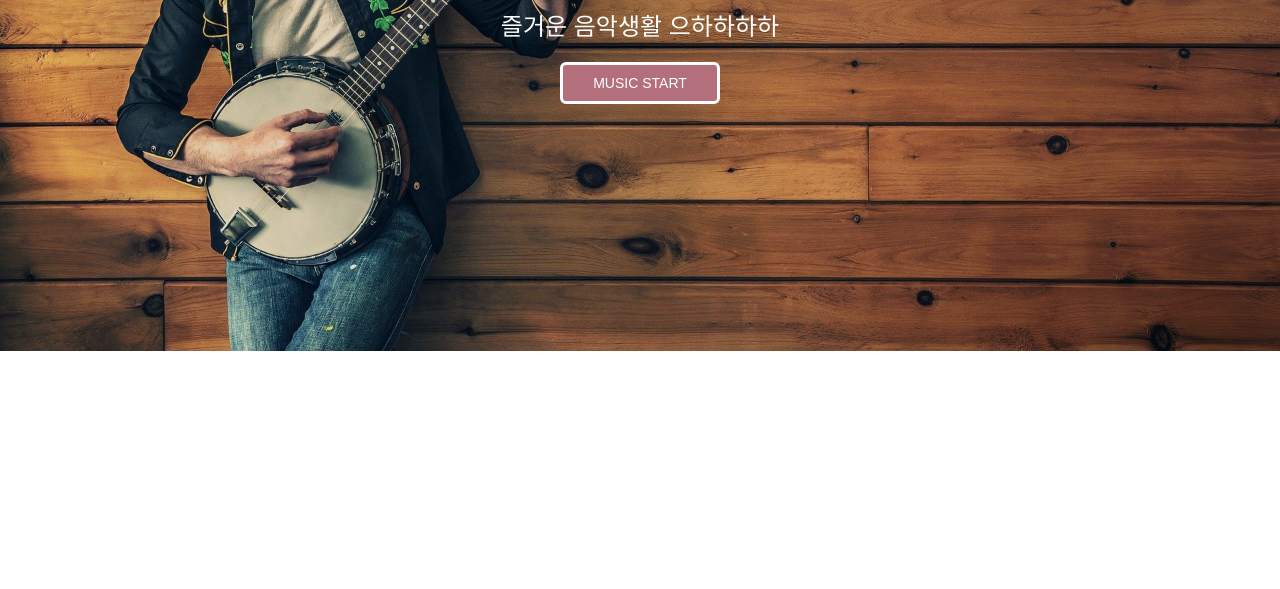
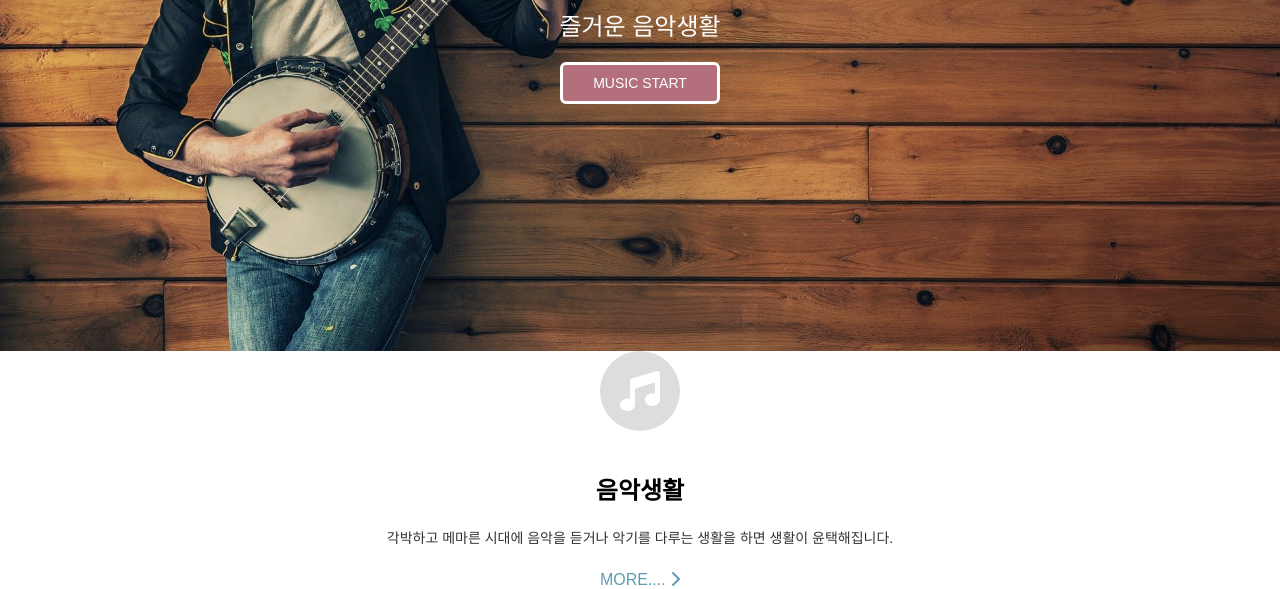
Before and after one commit to carpediem3651/CSS--portfolio, a plain HTML site: page index.html in a window 1280 px wide. Shown: the part 449-1038 px from the top of the page. Before the commit the page ends 800 px from the top, so only its background shows below. Drawn offline with Linux system fonts and the light colour scheme; a web font is replaced by a local one.

Commit message:
# 수행한 작업 # 1.개요 글자 추가 2.개요 아이콘 추가

```diff
--- a/index.html
+++ b/index.html
@@ -6,6 +6,7 @@
     <meta name="viewport" content="width=device-width, initial-scale=1.0">
     <link href="https://fonts.googleapis.com/css2?family=Dongle&display=swap" rel="stylesheet">
     <link rel="stylesheet" href="style.css">
+    <script src="https://kit.fontawesome.com/15eba7c52a.js" crossorigin="anonymous"></script>
     <title>Document</title>
 </head>
 <body>
@@ -13,8 +14,21 @@
     <div class="container">
         <img src="img/musicians-1428749_1280.png" alt="">
         <h1>MUSIC</h1>
-        <p>즐거운 음악생활 으하하하하</p>
+        <p>즐거운 음악생활</p>
         <a href="#">MUSIC START</a>
+    </div>
+    </section>
+
+    <section class="conB">
+    <div class="container">
+        <div class="text">
+            <span class="fa-sharp fa-solid fa-music icon"></span>
+            <h1>음악생활</h1>
+            <p>각박하고 메마른 시대에 음악을 듣거나 악기를 다루는 생활을 하면 생활이 윤택해집니다.</p>
+            <a href="#">MORE....
+            <span class="fa-sharp fa-solid fa-chevron-right"></span>
+            </a>
+        </div>
     </div>
     </section>
 </body>
--- a/style.css
+++ b/style.css
@@ -6,6 +6,8 @@
     --accent-color:#B36F7C;
     --dark-color: #2B5566;
     --text-bright-color:#fff;
+    --icon-color: #fff;
+    --icon-bk-color:#ddd;
 }
 
 /* 기본 설정: 페이지 전체 */
@@ -69,6 +71,47 @@ body {
     );
 }
 
+.conB h2 {
+    margin-top: 0;
+    margin-bottom: 10px;
+    font-size: 20px;
+}
+
+.conB p {
+    margin-top: 0;
+    margin-bottom: 20px;
+    font-size: 14px;
+    line-height: 1.8;
+    opacity: 0.8;
+}
+
+.conB a {
+    color: #5D9AB2;
+    color: var(--main-color);
+    text-decoration: none;
+}
+
+.conB a:hover {
+    text-decoration: underline;
+}
+.conB .icon {
+    display: inline-block;
+    margin-bottom: 20px;
+    font-size: 40px;
+    width: 2em;
+    line-height: 2em;
+    border-radius: 50%;
+    text-align: center;
+    background-color: #ddd;
+    background-color: var(--icon-bk-color);
+    color: #fff;
+    color: var(--icon-color);
+}
+
+.conB .text {
+    text-align: center;
+}
+
 @media (min-width: 768px) {
     .conA h1 {
         font-size: 115px;
```
